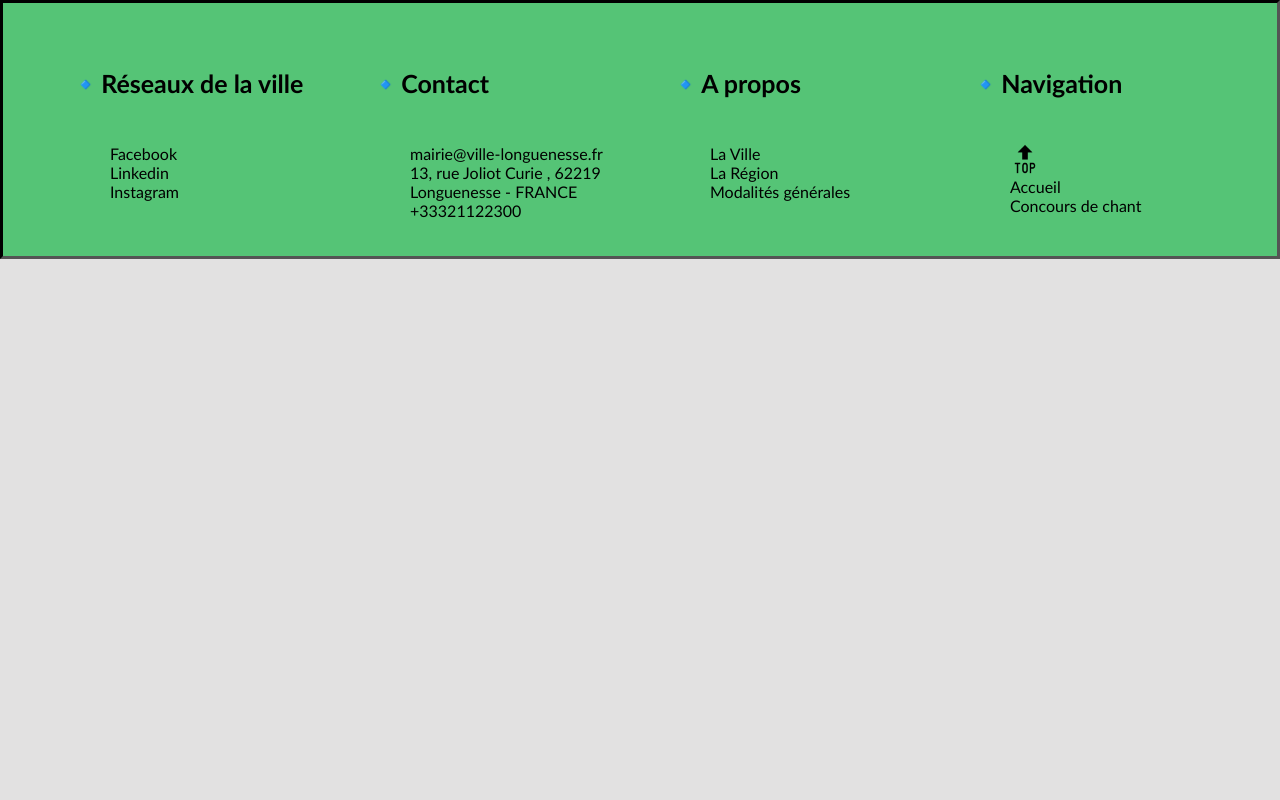
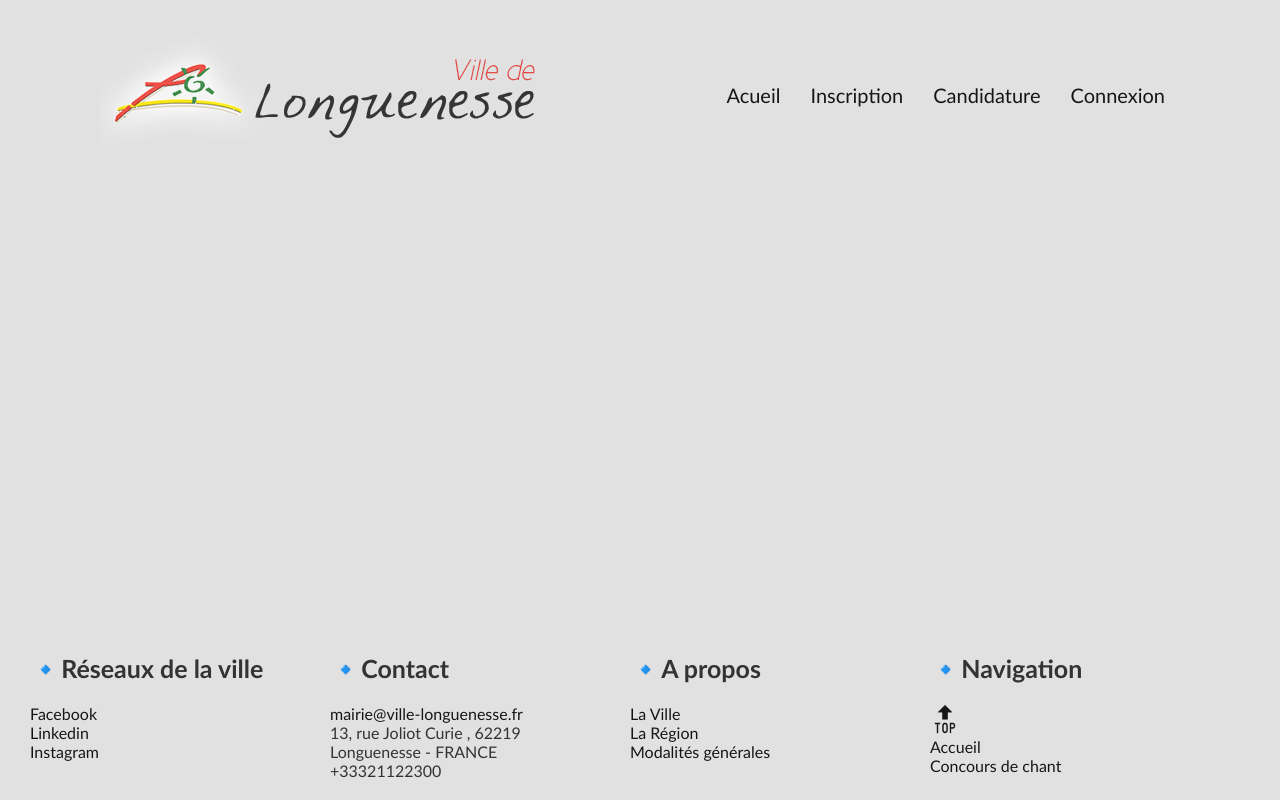
Before and after one commit to TC-MilkyWay/concoursDeChant, a PHP site: page / in a window 1280 px wide. Run offline with PHP 8.4, Linux system fonts and the light colour scheme.

Commit message:
footer et index.html02

```diff
--- a/index.html
+++ b/index.html
@@ -1,15 +1,40 @@
 <!DOCTYPE html>
-<html lang="en">
+<html>
 
 <head>
-    <meta charset="UTF-8">
+    <meta charset="utf-8">
     <meta http-equiv="X-UA-Compatible" content="IE=edge">
-    <meta name="viewport" content="width=device-width, initial-scale=1.0">
-    <link rel="stylesheet" type="text/css" href="style.css" />
-    <title>Concours de chants</title>
+    <meta name="viewport" content="width=device-width, initial-scale=1">
+    <title>Concours de chant</title>
+
+    <link href="https://fonts.googleapis.com/css?family=Open+Sans" rel="stylesheet">
+    <link href="https://fonts.googleapis.com/css?family=Quicksand" rel="stylesheet">
+    <link rel="stylesheet" href="style.css">
 </head>
 
 <body>
+
+    <header>
+
+        <h2>
+            <a href="#"> <img class="site-title-img" src="/media/longuenesse.png"></a>
+        </h2>
+
+        <nav>
+            <li><a href="#">Acueil</a></li>
+            <li><a href="#">Inscription</a></li>
+            <li><a href="#">Candidature</a></li>
+            <li><a href="#">Connexion</a></li>
+
+
+        </nav>
+
+    </header>
+
+    <div>
+
+
+    </div>
 
     <footer>
 
@@ -57,7 +82,6 @@
 
 
     </footer>
-
 </body>
 
 </html>
--- a/style.css
+++ b/style.css
@@ -1,3 +1,75 @@
+/* General */
+
+* {
+    margin: 0;
+    padding: 0;
+    box-sizing: border-box;
+}
+
+html {
+    font: normal 16px sans-serif;
+    color: #555;
+}
+
+ul,
+nav {
+    list-style: none;
+}
+
+a {
+    text-decoration: none;
+    color: inherit;
+    cursor: pointer;
+    opacity: 0.9;
+}
+
+a:hover {
+    opacity: 1;
+}
+
+
+/* Header */
+
+header {
+    position: absolute;
+    top: 0;
+    left: 0;
+    z-index: 10;
+    width: 100%;
+    display: flex;
+    justify-content: space-between;
+    align-items: center;
+    color: black;
+    padding: 35px 100px 0;
+}
+
+header h2 {
+    font-family: 'Quicksand', sans-serif;
+}
+
+header nav li {
+    margin: 0 15px;
+}
+
+header nav {
+    display: flex;
+}
+
+@media (max-width: 1000px) {
+    header {
+        padding: 20px 50px;
+    }
+}
+
+@media (max-width: 700px) {
+    header {
+        flex-direction: column;
+    }
+    header h2 {
+        margin-bottom: 15px;
+    }
+}
+
 body {
     background-color: rgb(226, 225, 225);
     margin-left: 0px;
@@ -6,18 +78,15 @@ body {
     margin-bottom: 0px;
     color: #333;
     font-size: 20px;
-    display: flex;
-    flex-direction: column;
     font-family: 'Gill Sans', 'Gill Sans MT', Calibri, 'Trebuchet MS', sans-serif;
 }
 
 footer {
-    flex-shrink: 0;
-    border: 3px inset black;
-    background: rgb(85, 196, 118);
-    color: black;
-    margin-bottom: 0;
-    padding-top: 20px;
+    justify-content: center;
+    position: absolute;
+    display: block;
+    width: 1200px;
+    bottom: 0;
 }
 
 .boutons {
@@ -34,6 +103,7 @@ footer {
     align-items: flex-start;
     font-size: 16px;
     padding: 20px 0 20px;
+    bottom: 10px;
 }
 
 .bloc {
```
